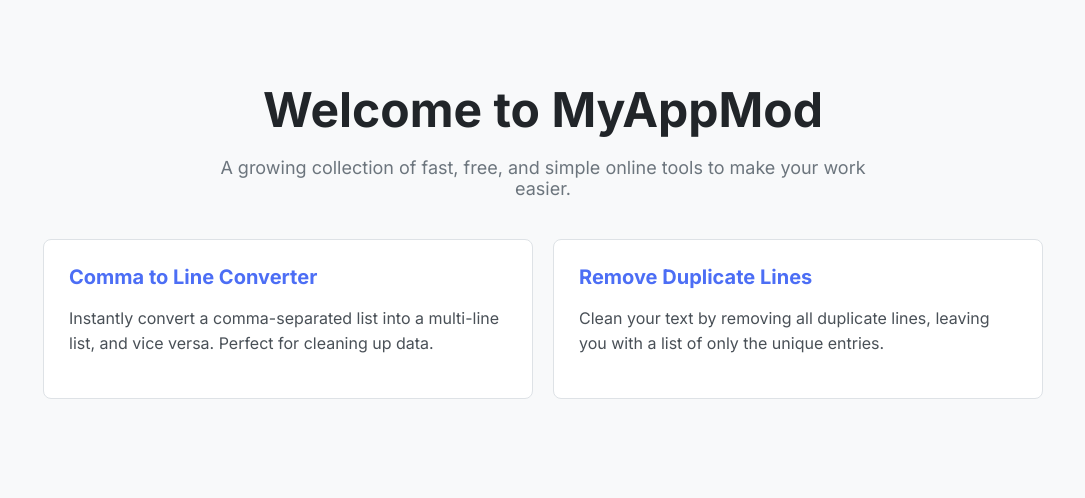
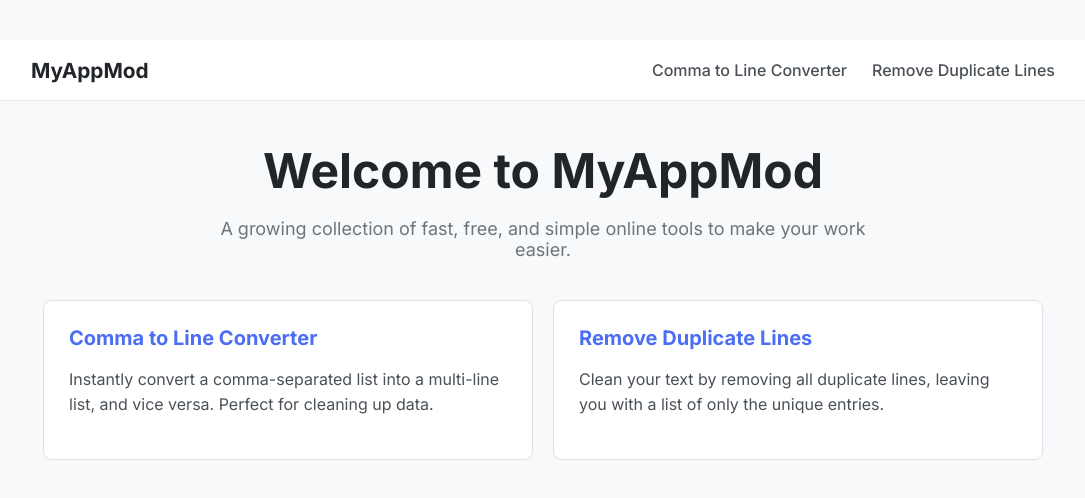
Before and after one commit to projectweb-app/my-app-mod, a plain HTML site: page index.html in a window 1280 px wide. Shown: the whole page, without its empty margins (97-1182 px from the left). Drawn offline with Linux system fonts and the light colour scheme.

Commit message:
feat: Implement global navigation header

```diff
--- a/index.html
+++ b/index.html
@@ -8,9 +8,14 @@
     <link rel="preconnect" href="https://fonts.googleapis.com">
     <link rel="preconnect" href="https://fonts.gstatic.com" crossorigin>
     <link href="https://fonts.googleapis.com/css2?family=Inter:wght@400;500;700&display=swap" rel="stylesheet">
+
+    <!-- Link to the global stylesheet -->
+    <link rel="stylesheet" href="/style.css">
+
     <style>
-        body { background-color: #f8f9fa; font-family: 'Inter', sans-serif; text-align: center; padding: 40px 20px; color: #212529; }
-        .header { max-width: 700px; margin: 0 auto 40px auto; }
+        /* Homepage-specific styles */
+        body { text-align: center; padding: 40px 20px; }
+        .header { max-width: 700px; margin: 40px auto 40px auto; }
         .header h1 { font-size: 48px; font-weight: 700; margin-bottom: 10px; }
         .header p { font-size: 18px; color: #6c757d; }
         .tool-grid { display: grid; grid-template-columns: repeat(auto-fit, minmax(300px, 1fr)); gap: 20px; max-width: 1000px; margin: 0 auto; }
@@ -36,5 +41,8 @@
             <p>Clean your text by removing all duplicate lines, leaving you with a list of only the unique entries.</p>
         </a>
     </div>
+
+    <!-- Add the navigation script -->
+    <script src="/scripts/nav.js"></script>
 </body>
 </html>
--- /dev/null
+++ b/scripts/nav.js
@@ -0,0 +1,25 @@
+// /scripts/nav.js
+
+// Define the HTML for the header in a template literal
+const headerTemplate = `
+  <header class="global-header">
+    <div class="header-container">
+      <a href="/" class="brand-logo">MyAppMod</a>
+      <nav class="main-nav">
+        <ul>
+          <li><a href="/comma-to-line/">Comma to Line Converter</a></li>
+          <li><a href="/remove-duplicate-lines/">Remove Duplicate Lines</a></li>
+        </ul>
+      </nav>
+    </div>
+  </header>
+`;
+
+// Function to inject the header at the top of the body
+function loadHeader() {
+  // Use document.body.insertAdjacentHTML for efficient injection
+  document.body.insertAdjacentHTML('afterbegin', headerTemplate);
+}
+
+// Run the function as soon as the DOM content is loaded
+document.addEventListener('DOMContentLoaded', loadHeader);
--- /dev/null
+++ b/style.css
@@ -0,0 +1,53 @@
+/* /style.css - Global Stylesheet */
+
+/* Basic body reset and font */
+body {
+  margin: 0;
+  font-family: 'Inter', sans-serif;
+  background-color: #f8f9fa;
+  color: #212529;
+}
+
+/* --- Global Header --- */
+.global-header {
+  background-color: #ffffff;
+  border-bottom: 1px solid #eaeaea;
+  padding: 0 20px;
+  height: 60px;
+}
+
+.header-container {
+  max-width: 1024px;
+  margin: 0 auto;
+  display: flex;
+  align-items: center;
+  justify-content: space-between;
+  height: 100%;
+}
+
+.brand-logo {
+  font-weight: 700;
+  font-size: 1.3rem;
+  color: #212529;
+  text-decoration: none;
+}
+
+.main-nav ul {
+  list-style: none;
+  margin: 0;
+  padding: 0;
+  display: flex;
+  gap: 25px;
+}
+
+.main-nav a {
+  text-decoration: none;
+  color: #495057;
+  font-size: 1rem;
+  font-weight: 500;
+  transition: color 0.2s ease;
+}
+
+.main-nav a:hover {
+  color: #4C6EF5;
+}
```
Also changed, not shown: comma-to-line/index.html (+6 -1 lines), remove-duplicate/index.html (+5 -3 lines).
